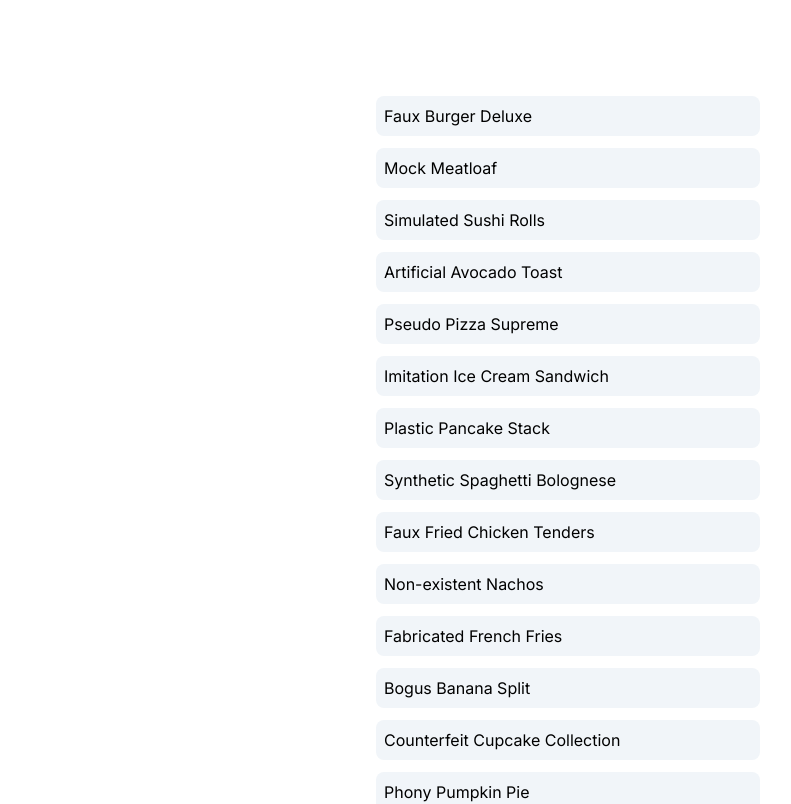
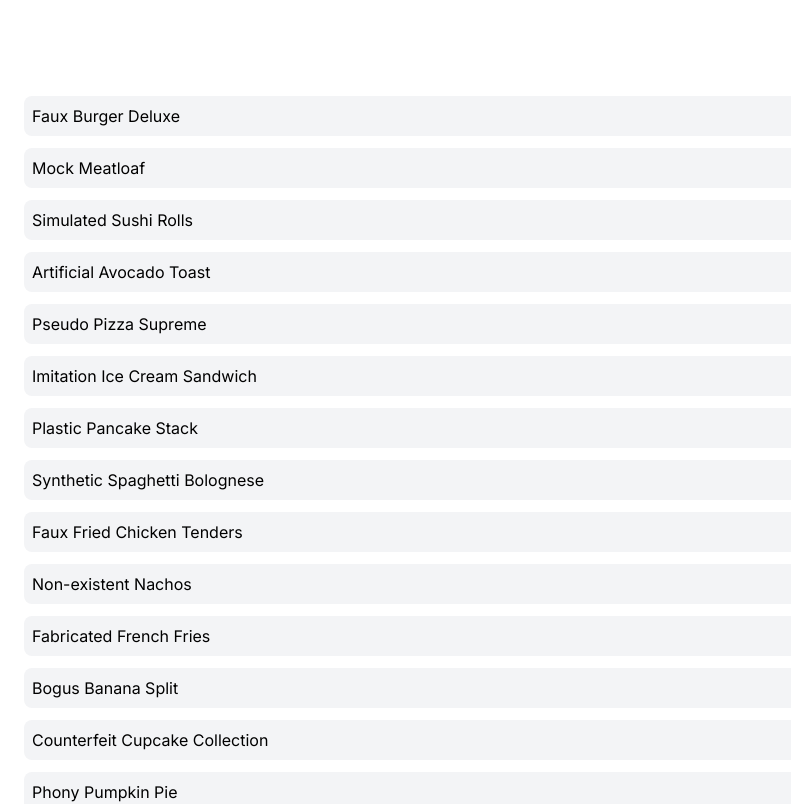
Before and after one commit to ricoputrap/nextjs-search-with-debounce, a Next.js app: page / in a window 1280 px wide. Shown: the top 804 px of the page, without its empty margins (72-863 px from the left). Built offline with nearby package versions, Linux system fonts and the light colour scheme.

Commit message:
Implement hooks for accessing data from the store

```diff
--- a/src/components/ProductList/index.tsx
+++ b/src/components/ProductList/index.tsx
@@ -1,15 +1,14 @@
+import useData from '@/hooks/useData'
 import useProductContext from '@/hooks/useProductContext'
 import React from 'react'
 
 const ProductList: React.FC = () => {
-  const {
-    state: { data }
-  } = useProductContext();
+  const data = useData();
 
   return (
-    <div className="flex flex-col gap-3">
+    <div className="flex flex-col gap-3 w-full">
       {data.map((item) => (
-        <div key={item.id} className="bg-slate-100 p-2 w-96 rounded-lg">
+        <div key={item.id} className="bg-gray-100 p-2 rounded-lg">
           { item.name }
         </div>
       ))}
--- /dev/null
+++ b/src/hooks/useData.ts
@@ -0,0 +1,11 @@
+import useProductContext from './useProductContext';
+
+const useData = () => {
+  const {
+    state: { data }
+  } = useProductContext();
+
+  return data;
+}
+
+export default useData
```
